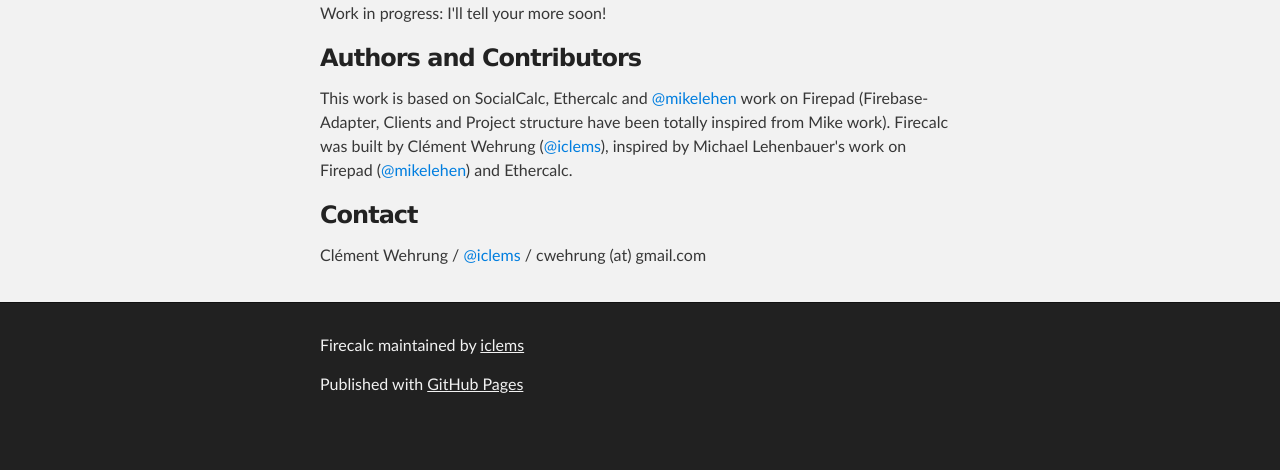
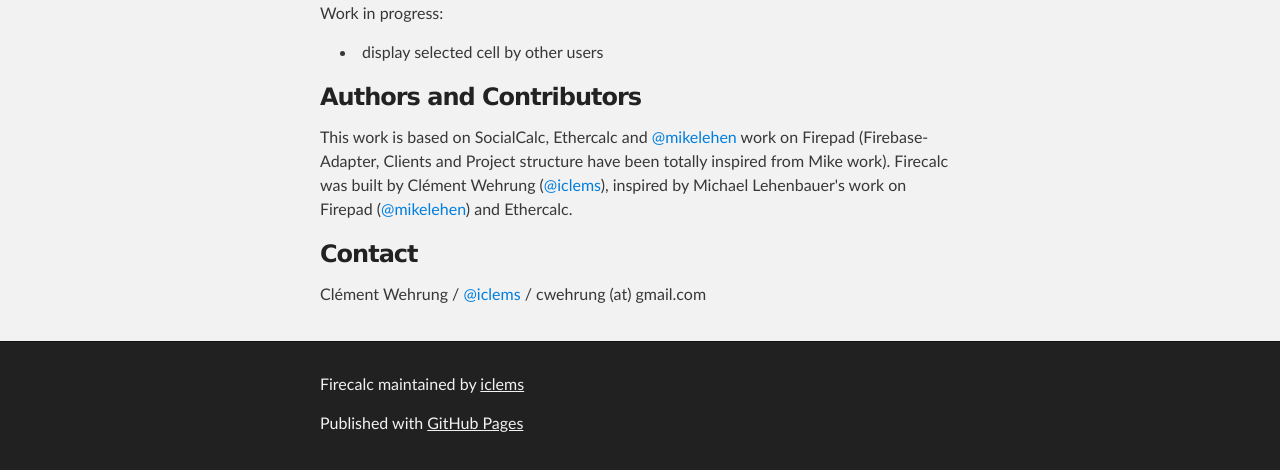
Before and after one commit to iclems/firecalc, a website: page index.html in a window 1280 px wide. Shown: the part 456-926 px from the top of the page. Before the commit the page ends 887 px from the top, so only its background shows below. Drawn offline with Linux system fonts and the light colour scheme.

Commit message:
Updated public todo

```diff
--- a/index.html
+++ b/index.html
@@ -38,7 +38,10 @@
 
 <h1><a href="examples/demo.html#-J8Zbz0T9FUPKjKvbpen" alt="Try Demo">TRY IT NOW!</a></h1>
 
-<p>Work in progress: I'll tell your more soon!</p>
+<p>Work in progress:</p>
+<ul>
+<li>display selected cell by other users</li>
+</ul>
 
 <h3>
 <a name="authors-and-contributors" class="anchor" href="#authors-and-contributors"><span class="octicon octicon-link"></span></a>Authors and Contributors</h3>
```
